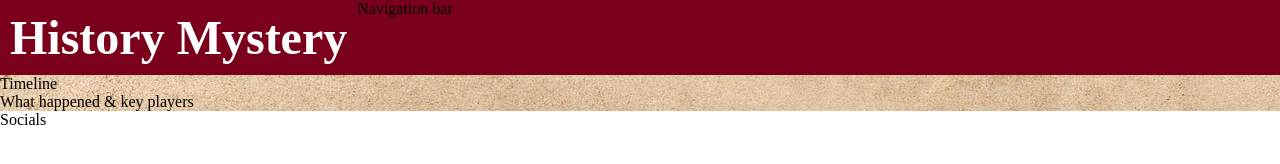
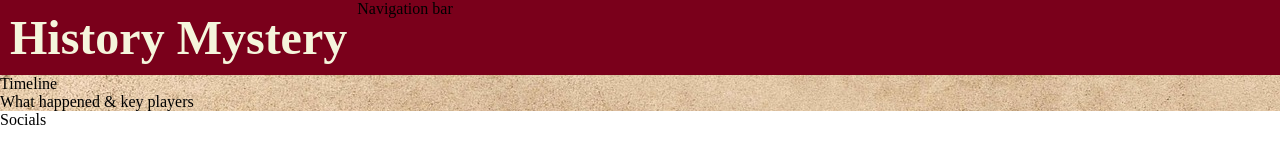
Before and after one commit to mariacjones1/portfolio-1, a plain HTML site: page index.html in a window 1280 px wide. Drawn offline with Linux system fonts and the light colour scheme; a web font is replaced by a local one.

Commit message:
change logo colour from white to light beige

```diff
--- a/assets/css/style.css
+++ b/assets/css/style.css
@@ -18,7 +18,7 @@ header {
     font-size: 300%;
     margin: 10px;
     float: left;
-    color: #FFF;
+    color: #F5F5DC;
 }
 
 /* Main section */
```
